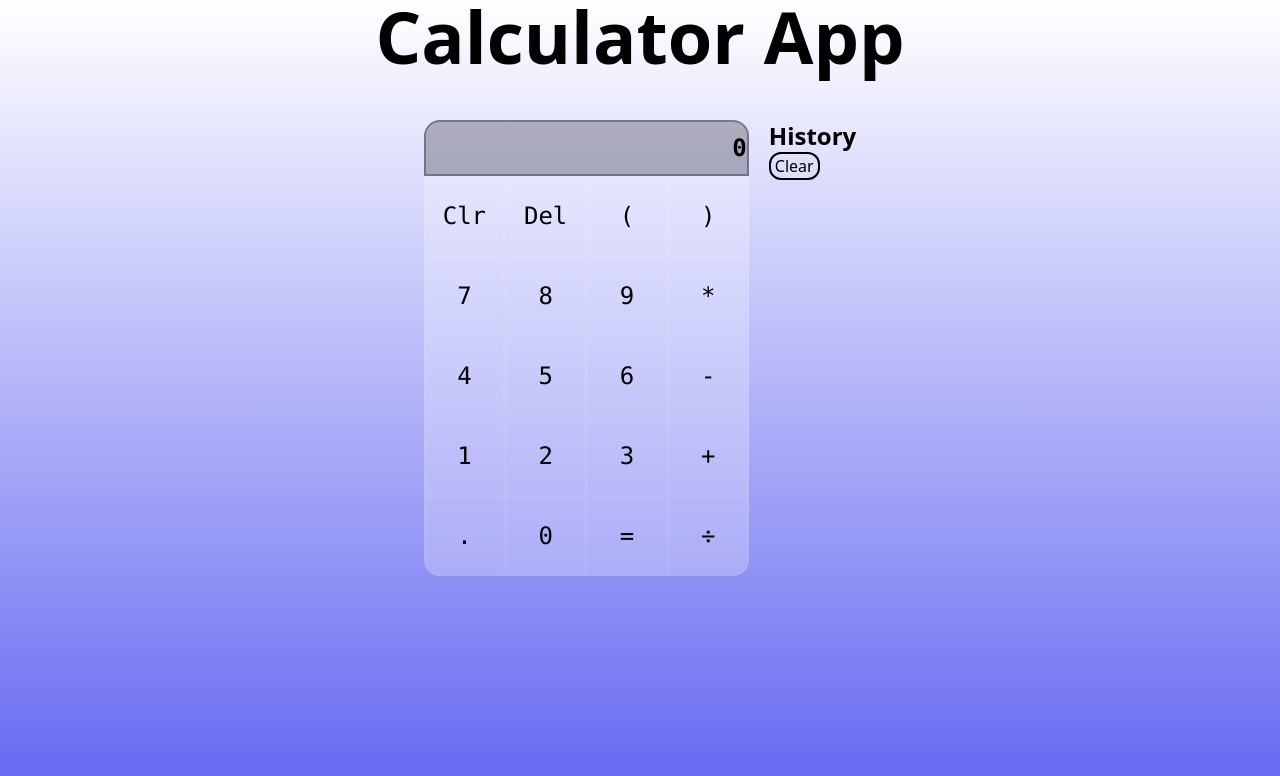
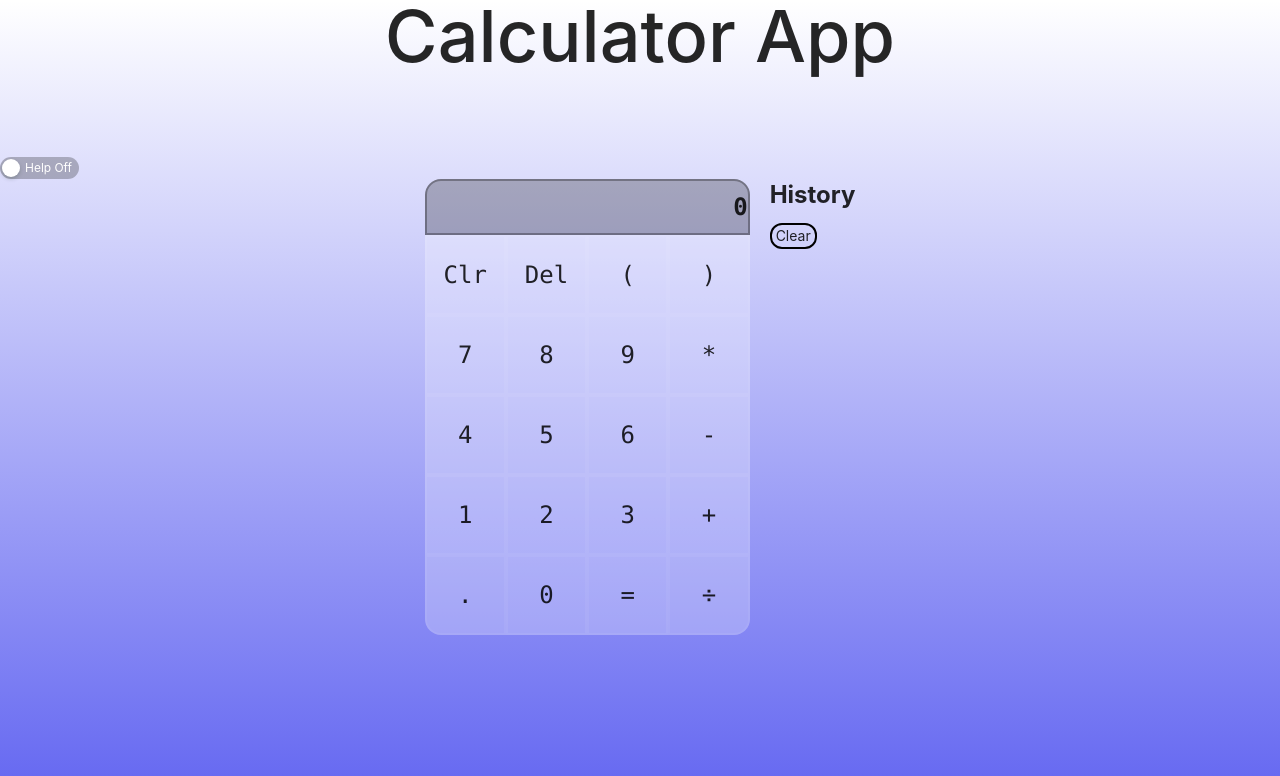
Before and after one commit to LForchini/CalculatorPT, a React (Create React App) app: page / in a window 1280 px wide. Shown: the top 776 px of the page. Built offline with nearby package versions, Linux system fonts and the light colour scheme.

Commit message:
added toggle functionality and updated README to include toggle and sound feature

```diff
--- a/package.json
+++ b/package.json
@@ -4,6 +4,8 @@
   "private": true,
   "homepage": "http://LForchini.github.io/CalculatorPT",
   "dependencies": {
+    "antd": "^4.17.4",
+    "howler": "^2.2.3",
     "mathjs": "^10.0.0",
     "react": "^17.0.2",
     "react-dom": "^17.0.2",
--- a/src/App.js
+++ b/src/App.js
@@ -1,8 +1,13 @@
 import { useState } from "react";
+import { Howl } from "howler";
 import InputButtons from "./components/InputButtons";
 import Evaluate from "./components/evaluation";
 import Title from "./components/Title";
 import History from "./components/History";
+import { fractionDependencies } from "mathjs";
+import { Switch } from "antd";
+import "antd/dist/antd.css";
+import Help from "./components/Help";
 
 function App() {
   const [expr, setExprBase] = useState("0");
@@ -11,17 +16,45 @@ function App() {
     JSON.parse(localStorage.getItem("history")) || []
   );
   const [ans, setAns] = useState(0);
+  const [toggle, setToggle] = useState(false);
 
   const MAX_DIGITS = Number.MAX_SAFE_INTEGER.toString().length;
 
+  function playErrorAudio() {
+    var sound = new Howl({
+      src: [
+        "https://soundbible.com/mp3/Computer%20Error%20Alert-SoundBible.com-783113881.mp3",
+      ],
+      html5: true,
+    });
+    sound.play();
+  }
+
   function setExpr(expr) {
-    if (expr.length > MAX_DIGITS) return;
+    if (expr.length > MAX_DIGITS) {
+      playErrorAudio();
+      return;
+    }
     setExprBase(expr);
   }
+
+  const helpToggle = () => {
+    toggle ? setToggle(false) : setToggle(true);
+  };
 
   return (
     <>
       <Title />
+      <div>
+        {/* Toggle */}
+        <Switch
+          checkedChildren="Help On"
+          unCheckedChildren="Help Off"
+          onClick={helpToggle}
+        />
+        {toggle ? <span>{<Help />}</span> : <span></span>}
+      </div>
+
       <div className="grid justify-center w-auto auto-cols-min grid-flow-col">
         {/* Calculator */}
         <div className="font-bold text-2xl font-mono h-min w-[325px] rounded-2xl">
@@ -253,7 +286,7 @@ function App() {
                 if (expr.length !== MAX_DIGITS) {
                   Evaluate(expr, setExpr, setHistory, ans, setAns);
                   setClearNext(true);
-                }
+                } else playErrorAudio();
               }}
               label="="
               expr={expr}
--- /dev/null
+++ b/src/components/Help.js
@@ -0,0 +1,10 @@
+function Help () {
+    return(
+        <div className="ml-5">
+        <li>The character limit is set to 16!</li>
+      </div>
+    )
+
+  };
+
+  export default Help;
```
Also changed, not shown: 2 other files (tests, documents, lock files or other folders).
